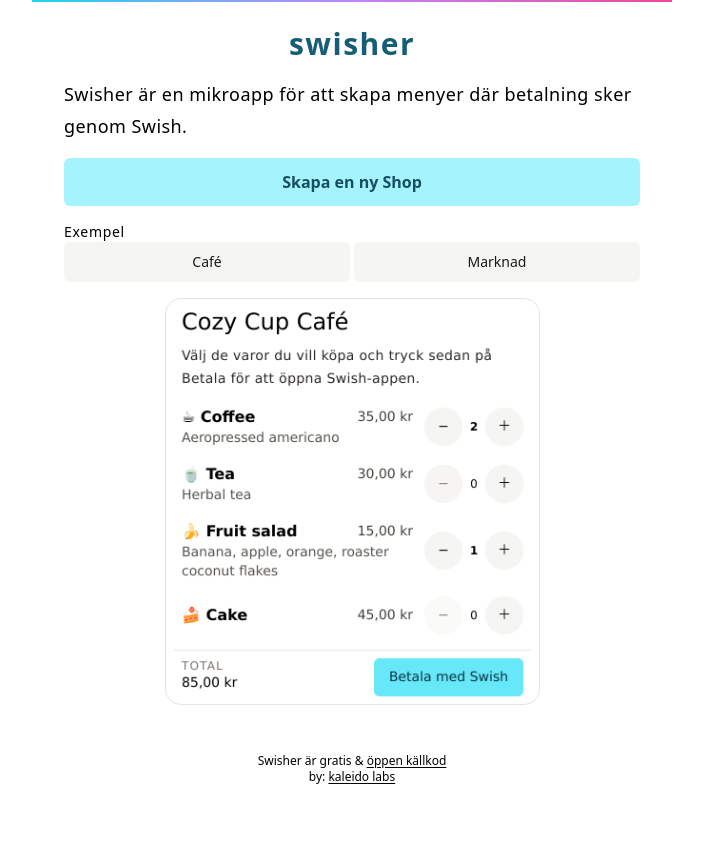
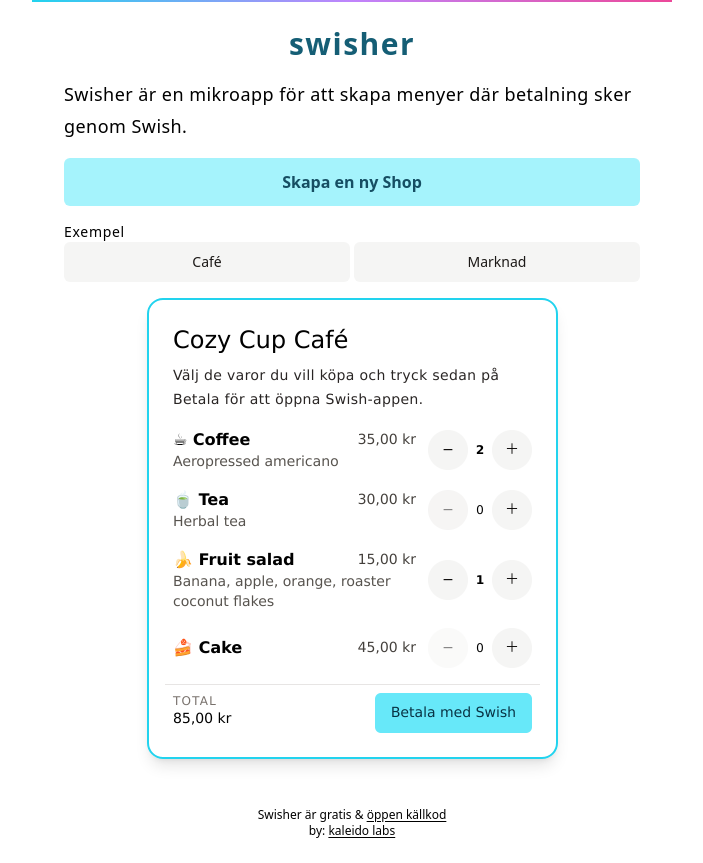
Before and after one commit to carlbarrdahl/swisher, a Next.js app: page / in a window 1280 px wide. Shown: the whole page, without its empty margins (288-991 px from the left). Before the commit the page ends 809 px from the top, so only its background shows below. Built offline with nearby package versions, Linux system fonts and the light colour scheme.

Commit message:
Update screenshot

```diff
--- a/app/page.tsx
+++ b/app/page.tsx
@@ -33,13 +33,16 @@
           </div>
         </div>
         <div className="flex justify-center">
+          <div className="border-2 p-4 border-primary-400 rounded-2xl shadow-lg">
+            {/* <div className="bg-gradient-to-r p-0.5 rounded-2xl from-cyan-400 via-green-400  to-pink-500"> */}
             <Image
-            className="border rounded-2xl px-2"
+              className="rounded-xl"
               alt="Swisher screenshot"
               width={375}
               height={425}
               src={`/swisher.png`}
             />
+          </div>
         </div>
 
         <footer className="pt-8 text-xs flex flex-col items-center">
```
Lines whose indentation alone changed are shown as unchanged.
